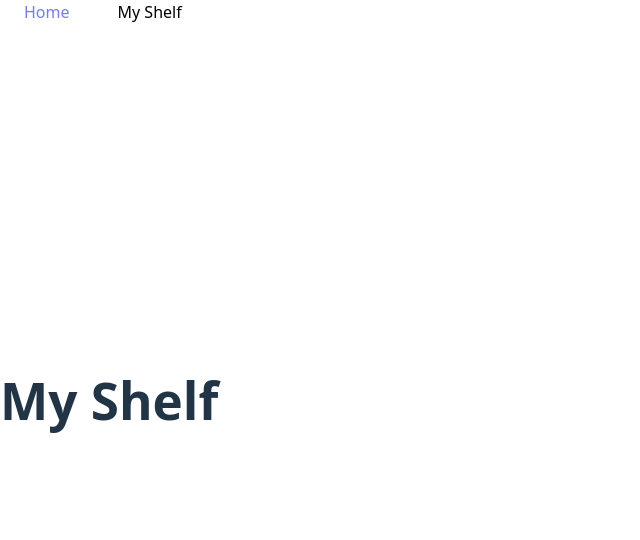
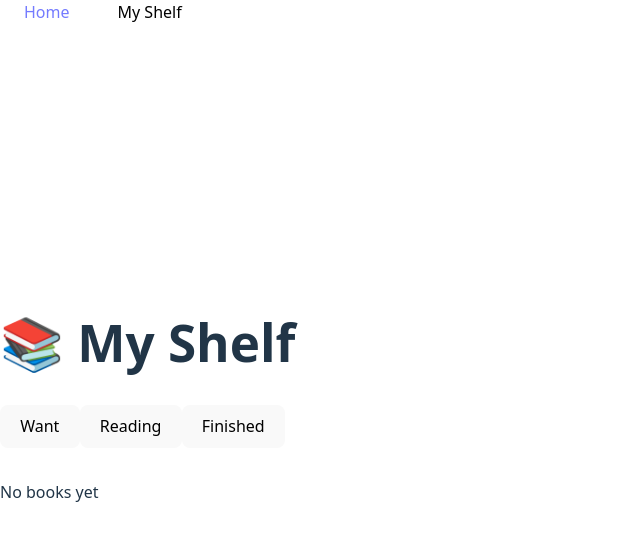
Before and after one commit to cocoroskaeli/readscape, a React (Vite) app: page /shelf in a window 1280 px wide. Shown: the top 540 px of the page, without its empty margins (0-640 px from the left). Built offline with nearby package versions, Linux system fonts and the light colour scheme.

Commit message:
My shelf page with little issues

```diff
--- a/package.json
+++ b/package.json
@@ -15,7 +15,7 @@
     "react-hot-toast": "^2.6.0",
     "react-i18next": "^15.6.1",
     "react-router-dom": "^7.8.1",
-    "zustand": "^5.0.7"
+    "zustand": "^5.0.8"
   },
   "devDependencies": {
     "@eslint/js": "^9.33.0",
--- a/src/App.tsx
+++ b/src/App.tsx
@@ -1,4 +1,5 @@
 import {Link, Outlet} from 'react-router-dom'
+import { Toaster } from 'react-hot-toast';
 import './App.css'
  export default function App()
  {
@@ -9,6 +10,7 @@ import './App.css'
         <Link className='nav' to='/shelf'>My Shelf</Link>
       </nav>
       <Outlet />
+      <Toaster position='bottom-right'/>
     </div>
   );
  }
--- a/src/components/BookCard.tsx
+++ b/src/components/BookCard.tsx
@@ -1,27 +1,60 @@
-import { useState,useEffect } from "react";
 import { Link } from "react-router-dom";
-interface BookCardProps{
-  title:string;
-  author:string;
-  year? :number;
-  coverId? :number;
-  bookKey:string
+import { useShelfStore } from "../store/shelfStore";
+import toast from "react-hot-toast";
+
+interface BookCardProps {
+  title: string;
+  author: string;
+  year?: number;
+  coverId?: number;
+  bookKey: string;
 }
 
-export default function BookCard({title,author,year,coverId,bookKey}: BookCardProps){
+export default function BookCard({ title, author, year, coverId, bookKey }: BookCardProps) {
+  const addBook = useShelfStore((state) => state.addBook);
+  const removeBook = useShelfStore((state) => state.removeBook);
 
-    const coverUrl=coverId
+  const coverUrl = coverId
     ? `https://covers.openlibrary.org/b/id/${coverId}-M.jpg`
     : "https://via.placeholder.com/150x200?text=No+Cover";
 
-    return(
+  const handleAdd = (status: "want" | "reading" | "finished") => {
+    const book = { key: bookKey, title, author, year, coverId };
+    addBook(status, book);
+
+    toast.success(
+      (t) => (
+        <span>
+          Added to <b>{status}</b>
+          <button
+            onClick={() => {
+              removeBook(status, bookKey);
+              toast.dismiss(t.id);
+            }}
+            style={{ marginLeft: "10px", color: "red" }}
+          >
+            Undo
+          </button>
+        </span>
+      ),
+      { duration: 4000 }
+    );
+  };
+
+  return (
+    <div className="book-card">
       <Link to={`/book/${bookKey.replace("/works/", "")}`}>
-      <div className="book-card">
-        <img src={coverUrl} alt={title}></img>
+        <img src={coverUrl} alt={title} />
         <h3>{title}</h3>
         <p>{author}</p>
-        {year} && <small>{year}</small>
-       </div></Link>
+        {year && <small>{year}</small>}
+      </Link>
 
-    );
+      <div className="buttons">
+        <button onClick={() => handleAdd("want")}>Want</button>
+        <button onClick={() => handleAdd("reading")}>Reading</button>
+        <button onClick={() => handleAdd("finished")}>Finished</button>
+      </div>
+    </div>
+  );
 }
--- a/src/pages/MyShelf.tsx
+++ b/src/pages/MyShelf.tsx
@@ -1,4 +1,50 @@
-export default function MyShelf ()
-{
-    return <h1>My Shelf</h1>;
+import { useState } from "react";
+import { useShelfStore } from "../store/shelfStore";
+import BookCard from "../components/BookCard";
+
+export default function Shelf() {
+  const { shelf } = useShelfStore();
+  const [activeTab, setActiveTab] = useState<"want" | "reading" | "finished">("want");
+
+  const tabs = ["want", "reading", "finished"] as const;
+
+  const renderBooks = (books: typeof shelf.want) =>
+    books.length === 0
+      ? <p>No books yet</p>
+      : books.map((book) => (
+          <BookCard
+            key={book.key}
+            bookKey={book.key}
+            title={book.title}
+            author={book.author || "Unknown Author"}
+            year={book.year}
+            coverId={book.coverId}
+          />
+        ));
+
+  return (
+    <div className="p-4">
+      <h1 className="text-xl font-bold mb-4">📚 My Shelf</h1>
+
+      <div className="flex gap-4 mb-4">
+        {tabs.map((tab) => (
+          <button
+            key={tab}
+            onClick={() => setActiveTab(tab)}
+            className={`px-4 py-2 font-semibold rounded ${
+              activeTab === tab ? "bg-blue-500 text-white" : "bg-gray-200"
+            }`}
+          >
+            {tab.charAt(0).toUpperCase() + tab.slice(1)}
+          </button>
+        ))}
+      </div>
+
+      <div className="grid grid-cols-2 md:grid-cols-4 gap-4">
+        {activeTab === "want" && renderBooks(shelf.want)}
+        {activeTab === "reading" && renderBooks(shelf.reading)}
+        {activeTab === "finished" && renderBooks(shelf.finished)}
+      </div>
+    </div>
+  );
 }
--- /dev/null
+++ b/src/store/shelfStore.ts
@@ -0,0 +1,43 @@
+import { persist } from "zustand/middleware";
+import { create } from "zustand";
+
+type ShelfStatus = "want" | "reading" | "finished";
+
+interface Book {
+  key: string;
+  title: string;
+  author: string;
+  year?: number;
+  coverId?: number;
+}
+
+interface ShelfStore {
+  shelf: Record<ShelfStatus, Book[]>;
+  addBook: (status: ShelfStatus, book: Book) => void;
+  removeBook: (status: ShelfStatus, key: string) => void;
+}
+
+export const useShelfStore = create<ShelfStore>()(
+  persist(
+    (set) => ({
+      shelf: { want: [], reading: [], finished: [] },
+
+      addBook: (status, book) =>
+        set((state) => ({
+          shelf: {
+            ...state.shelf,
+            [status]: [...state.shelf[status], book],
+          },
+        })),
+
+      removeBook: (status, key) =>
+        set((state) => ({
+          shelf: {
+            ...state.shelf,
+            [status]: state.shelf[status].filter((b) => b.key !== key),
+          },
+        })),
+    }),
+    { name: "myshelf-storage" }
+  )
+);
```
Also changed, not shown: 1 other file (tests, documents, lock files or other folders).
